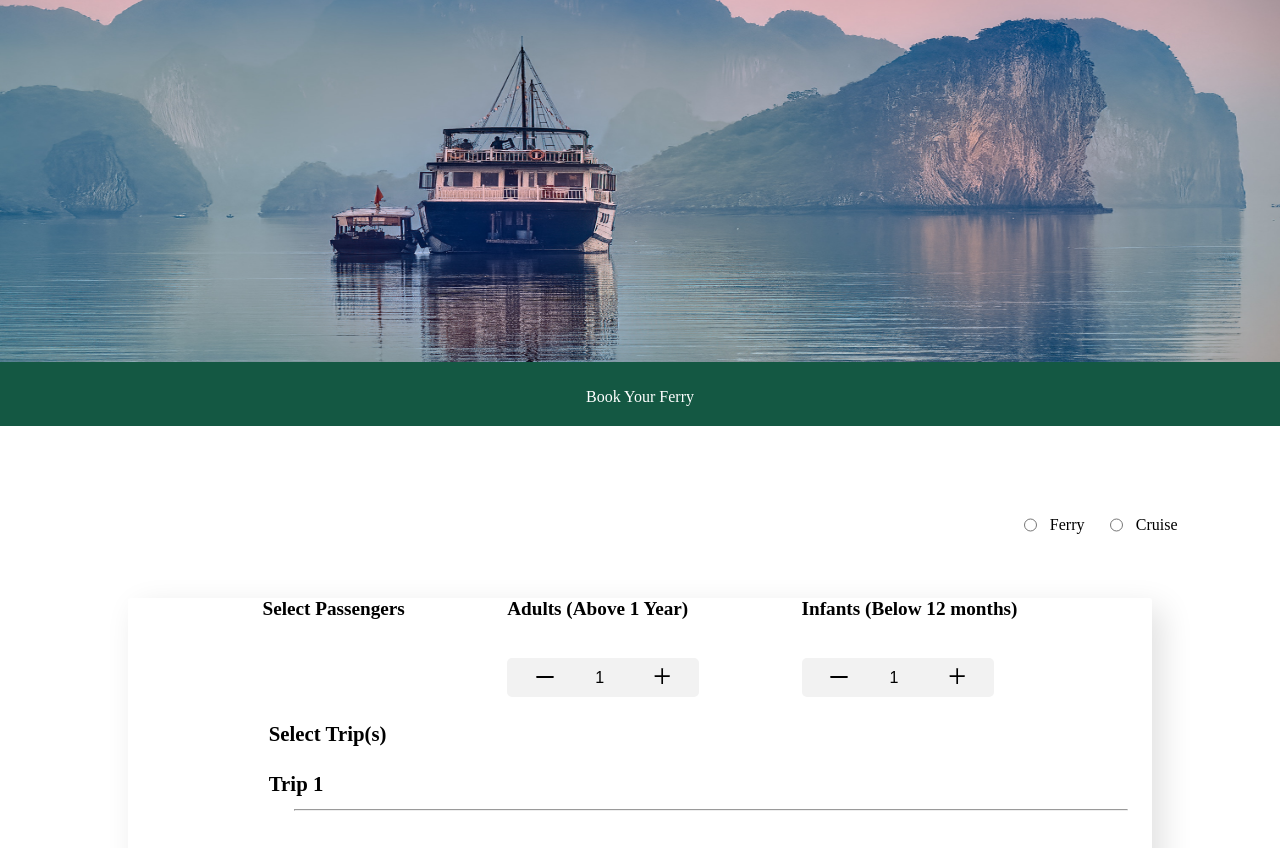
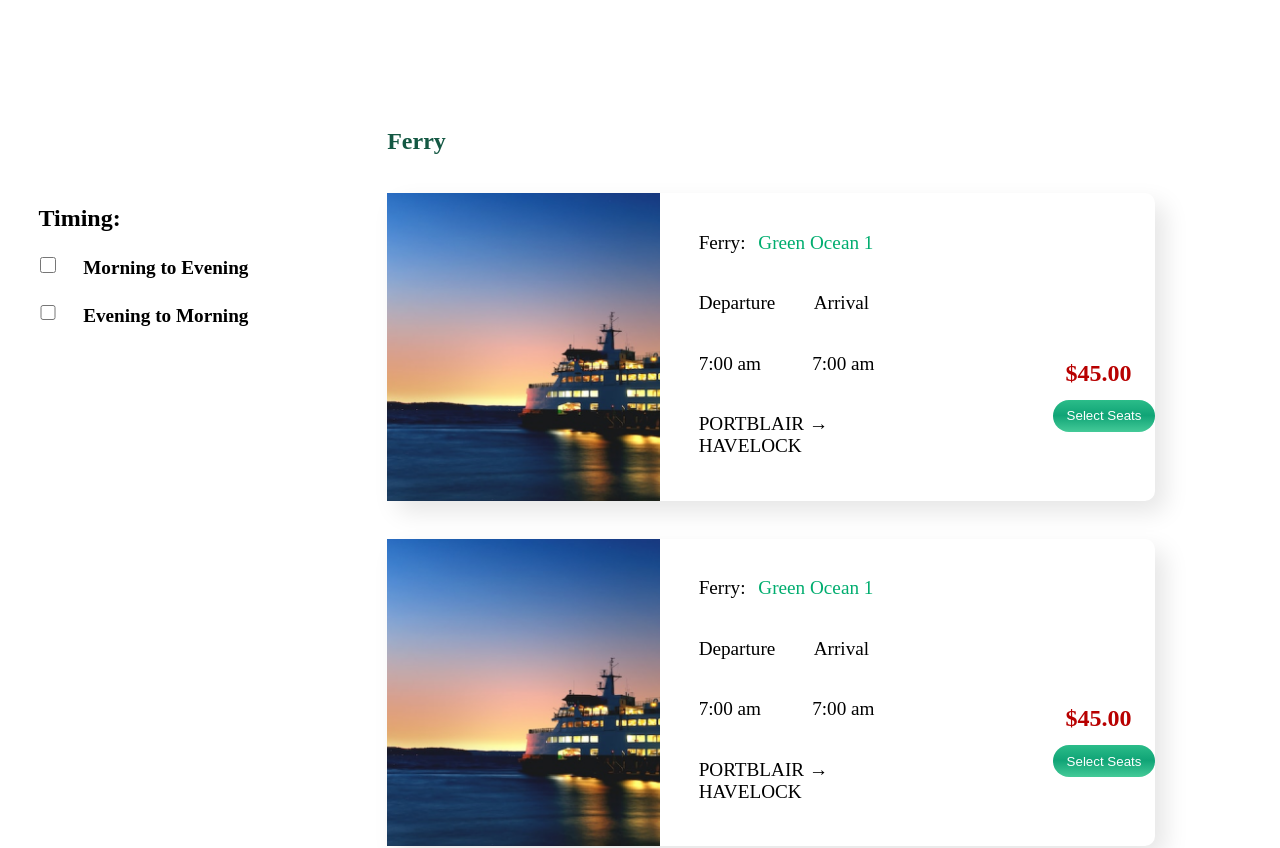
Before and after one commit to paras231/Frontend-mastery, a React (Vite) app in the folder page-design1/: page / in a window 1280 px wide. Shown: the top 848 px of the page. Built offline with nearby package versions, Linux system fonts and the light colour scheme; a web font is replaced by a local one.

Commit message:
added ferry

```diff
--- a/page-design1/src/App.jsx
+++ b/page-design1/src/App.jsx
@@ -1,5 +1,6 @@
 import React from "react";
 import "./App.css";
+import FerryLists from "./Travel/FerryLists";
 import Input from "./AdvancedComponents/Input";
 import Cabs from "./Travel/Cabs";
 import WhyBooking from "./Travel/WhyBooking";
@@ -32,7 +33,8 @@ const App = () => {
   const user = true;
   return (
     <>
-    <FerryInputComponent/>
+    <FerryLists/>
+    {/* <FerryInputComponent/> */}
     {/* <FerryBookingProcess/> */}
     {/* <WhyBooking/> */}
     {/* <Cabs/> */}
--- /dev/null
+++ b/page-design1/src/Travel/FerryCard.jsx
@@ -0,0 +1,133 @@
+import React from "react";
+import ferry1 from "../assets/ferry1.png";
+import styled from "styled-components";
+import { ferryData } from "./data";
+import SelectFerry from "./SelectFerry";
+const CardMainContainer = styled.div`
+  display: flex;
+  gap: 3vmax;
+  width: 60vmax;
+  height: 24vmax;
+  box-sizing: border-box;
+  background: #ffffff;
+  box-shadow: 10px 11px 25px rgba(0, 0, 0, 0.1);
+  border-radius: 10px;
+`;
+const ImageDiv = styled.div`
+
+`;
+const Image = styled.img`
+  height: 24vmax;
+`;
+const DetailsMainWrapper = styled.div`
+  display: flex;
+  flex-direction: column;
+  gap: 3vmax;
+  margin-top: 3vmax;
+`;
+const FerryNameDiv = styled.div`
+  display: flex;
+  gap: 1vmax;
+  font-size: 1.2rem;
+`;
+const FerryText = styled.p``;
+const GreenText = styled.p`
+  color: rgba(0, 173, 111, 1);
+`;
+const DepartureText = styled.p``;
+const DerpartureArrivalWrapper = styled.div`
+  display: flex;
+  gap: 3vmax;
+  font-size: 1.2rem;
+  font-weight: 400;
+`;
+const TimeDiv = styled.div`
+  display: flex;
+  gap: 4vmax;
+  font-size: 1.2rem;
+  font-weight: 400;
+`;
+const LoactionDiv = styled.div`
+  display: flex;
+  gap: 4vmax;
+  font-size: 1.2rem;
+  font-weight: 400;
+`;
+
+const PriceWrapper = styled.div`
+  display: flex;
+  flex-direction: column;
+  gap: 1vmax;
+  margin-top: 13vmax;
+  margin-left: 10vmax;
+`;
+const PriceText = styled.p`
+  color: #b80000;
+  font-weight: 600;
+  font-size: 1.5rem;
+  margin-left: 1vmax;
+`;
+const Button = styled.button`
+  background: linear-gradient(180deg, #2bbc89 0%, #10a476 47.92%, #44ca98 100%);
+  border-radius: 50px;
+  color: white;
+  width: 8vmax;
+  height: 2.5vmax;
+  border: none;
+  outline: none;
+  cursor: pointer;
+`;
+
+const FerryCard = () => {
+
+
+  const [show, setShow] = React.useState(false);
+  const handleShow = (id) => {
+    if(ferryData.map(i=>i.id===id)){
+      setShow(!show);
+    console.log(id)
+    }
+
+  };
+  return (
+    <>
+      {ferryData.map((value) => {
+        return (
+          <>
+            <CardMainContainer key={value.id}>
+              <ImageDiv>
+                <Image src={value.image} />
+              </ImageDiv>
+              <DetailsMainWrapper>
+                <FerryNameDiv>
+                  <FerryText>Ferry:</FerryText>
+                  <GreenText>{value.name}</GreenText>
+                </FerryNameDiv>
+                <DerpartureArrivalWrapper>
+                  <p>Departure</p>
+                  <p>Arrival</p>
+                </DerpartureArrivalWrapper>
+
+                <TimeDiv>
+                  <p>{value.dtime}</p>
+                  <p>{value.atime}</p>
+                </TimeDiv>
+                <LoactionDiv>
+                  <p>{value.location}</p>
+                </LoactionDiv>
+              </DetailsMainWrapper>
+              <PriceWrapper>
+                <PriceText>$45.00</PriceText>
+                <Button onClick={()=>handleShow(value.id)}>Select Seats</Button>
+              </PriceWrapper>
+
+            </CardMainContainer>
+            {show && <SelectFerry id={value.id}/>}
+          </>
+        );
+      })}
+    </>
+  );
+};
+
+export default FerryCard;
--- /dev/null
+++ b/page-design1/src/Travel/FerryLists.jsx
@@ -0,0 +1,86 @@
+import React from "react";
+import styled from "styled-components";
+import Line from "../assets/line.png";
+import FerryCard from "./FerryCard";
+const MainContainer = styled.div`
+  display: flex;
+  gap: 4vmax;
+  margin-top: 10vmax;
+`;
+
+const CheckBoxWrapperMain = styled.div`
+  display: flex;
+  flex-direction: column;
+  flex: 1;
+  gap: 2vmax;
+  margin-left: 3vmax;
+  margin-top: 6vmax;
+  @media (min-width: 320px) and (max-width: 375px) {
+    display: none;
+  }
+  @media (min-width: 376px) and (max-width: 420px) {
+    display: none;
+  }
+`;
+
+const CheckBoxWrapper = styled.div`
+  display: flex;
+  gap: 2vmax;
+`;
+const StyledCheckBox = styled.input`
+  height: 1.2vmax;
+  width: 1.5vmax;
+  border: 3px solid #000000;
+  border-radius: 5px;
+`;
+const MorningText = styled.p`
+  font-weight: 600;
+  font-size: 1.2rem;
+`;
+const TimingText = styled.p`
+  font-weight: 600;
+  font-size: 1.5rem;
+`;
+
+
+const StyledHeading = styled.p`
+ font-weight: 600;
+  font-size: 1.5rem;
+  color: #145843;
+`
+const FerryMainWrapper  = styled.div`
+display: flex;
+  flex-direction: column;
+  flex: 3;
+  gap: 3vmax;
+`
+const FerryLists = () => {
+  return (
+    <>
+      <MainContainer>
+        <CheckBoxWrapperMain>
+          <TimingText>Timing:</TimingText>
+          <CheckBoxWrapper>
+            <StyledCheckBox type="checkbox" />
+            <MorningText>Morning to Evening</MorningText>
+          </CheckBoxWrapper>
+          <CheckBoxWrapper>
+            <StyledCheckBox type="checkbox" />
+            <MorningText>Evening to Morning</MorningText>
+          </CheckBoxWrapper>
+        </CheckBoxWrapperMain>
+        <FerryMainWrapper>
+
+                <StyledHeading>
+                    Ferry
+                </StyledHeading>
+
+            <FerryCard/>
+        </FerryMainWrapper>
+      </MainContainer>
+
+    </>
+  );
+};
+
+export default FerryLists;
--- /dev/null
+++ b/page-design1/src/Travel/SelectFerry.jsx
@@ -0,0 +1,44 @@
+import React from 'react'
+import styled from "styled-components";
+
+
+const MainWrapper = styled.div`
+  display:flex;
+  flex-direction: column;
+  gap:4vmax;
+
+`
+const SliderWrapper = styled.div`
+
+`
+const SelectSeatText = styled.p`
+
+`
+const SeatWrapper = styled.div`
+display:flex;
+gap:3vmax;
+
+`
+const Economy = styled.div`
+  display:flex;
+  gap:2vmax;
+`
+
+const SliderDiv = styled.div`
+
+`
+const SelectFerry = () => {
+  return (
+    <>
+      <MainWrapper>
+        <SliderWrapper>
+            <SelectSeatText>
+                Select ferry
+            </SelectSeatText>
+        </SliderWrapper>
+      </MainWrapper>
+    </>
+  )
+}
+
+export default SelectFerry
--- a/page-design1/src/Travel/data.js
+++ b/page-design1/src/Travel/data.js
@@ -1,3 +1,5 @@
+import ferry1 from "../assets/ferry1.png";
+
 export const cabsData = [
   {
     id: 1,
@@ -88,3 +90,38 @@ export const cabsData = [
     taxes: 100,
   },
 ];
+
+export const ferryData = [
+  {
+    id: 1,
+    image:ferry1,
+    name: "Green Ocean 1",
+    dtime: "7:00 am",
+    atime: "7:00 am",
+    location: "PORTBLAIR → HAVELOCK",
+  },
+  {
+    id: 2,
+    image:ferry1,
+    name: "Green Ocean 1",
+    dtime: "7:00 am",
+    atime: "7:00 am",
+    location: "PORTBLAIR → HAVELOCK",
+  },
+  {
+    id: 3,
+    image:ferry1,
+    name: "Green Ocean 1",
+    dtime: "7:00 am",
+    atime: "7:00 am",
+    location: "PORTBLAIR → HAVELOCK",
+  },
+  {
+    id: 4,
+    image:ferry1,
+    name: "Green Ocean 1",
+    dtime: "7:00 am",
+    atime: "7:00 am",
+    location: "PORTBLAIR → HAVELOCK",
+  },
+];
```
Also changed, not shown: page-design1/src/assets/ferry1.png (added).
